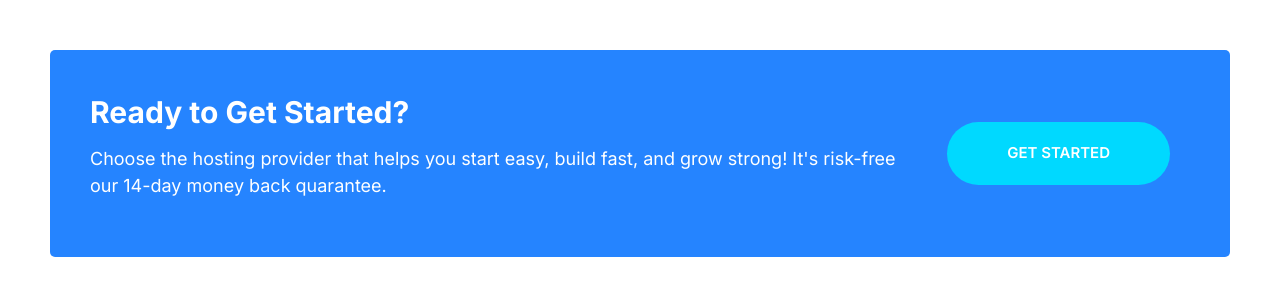
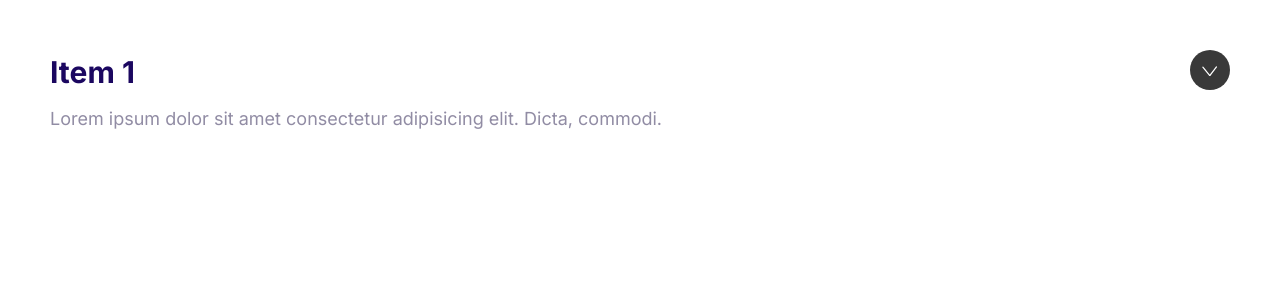
Before and after one commit to SaidShahAhmadi/Shahify1, a plain HTML site: page index.html in a window 1280 px wide. Drawn offline with Linux system fonts and the light colour scheme.

Commit message:
build collapsible

```diff
--- a/css/styles.css
+++ b/css/styles.css
@@ -537,3 +537,36 @@ a {
     margin: 0 2rem;
   }
 }
+
+/* Callapsible */
+
+.collapsible__header {
+  display: flex;
+  justify-content: space-between;
+}
+
+.collapsible__heading {
+  margin-top: 0;
+  font-size: 3rem;
+}
+
+.collapsible__chevron {
+  transform: rotate(-90deg);
+  transition: transform 0.3s;
+}
+
+.collapsible__content {
+  max-height: 0;
+  overflow: hidden;
+  opacity: 0;
+  transition: all 0.3s;
+}
+
+.collapsible--expanded .collapsible__chevron {
+  transform: rotate(0);
+}
+
+.collapsible--expanded .collapsible__content {
+  max-height: 100vh;
+  opacity: 1;
+}
--- a/index.html
+++ b/index.html
@@ -13,17 +13,18 @@
     <link rel="stylesheet" href="css/styles.css" />
   </head>
   <body style="padding: 5rem">
-    <div class="callout callout--primary">
-      <div class="grid grid--1x2">
-        <div class="callout__content">
-          <h2 class="callout__heading">Ready to Get Started?</h2>
-          <p>
-            Choose the hosting provider that helps you start easy, build fast,
-            and grow strong! It's risk-free our 14-day money back quarantee.
-          </p>
-        </div>
-        <a href="#" class="btn btn--secondary btn--stretched">Get Started</a>
+    <div class="collapsible collapsible--expanded">
+      <header class="collapsible__header">
+        <h2 class="collapsible__heading">Item 1</h2>
+        <svg class="icon icon--white collapsible__chevron">
+          <use xlink:href="images/sprite.svg#chevron"></use>
+        </svg>
+      </header>
+      <div class="collapsible__content">
+        Lorem ipsum dolor sit amet consectetur adipisicing elit. Dicta, commodi.
       </div>
     </div>
+
+    <script src="./js/main.js"></script>
   </body>
 </html>
--- /dev/null
+++ b/js/main.js
@@ -0,0 +1,6 @@
+const collapsibles = document.querySelectorAll(".collapsible");
+collapsibles.forEach((item) =>
+  item.addEventListener("click", function () {
+    this.classList.toggle("collapsible--expanded");
+  })
+);
```
Also changed, not shown: components/callouts.html (+3 -2 lines), components/collapsibles.html (added, +11 -0 lines).
